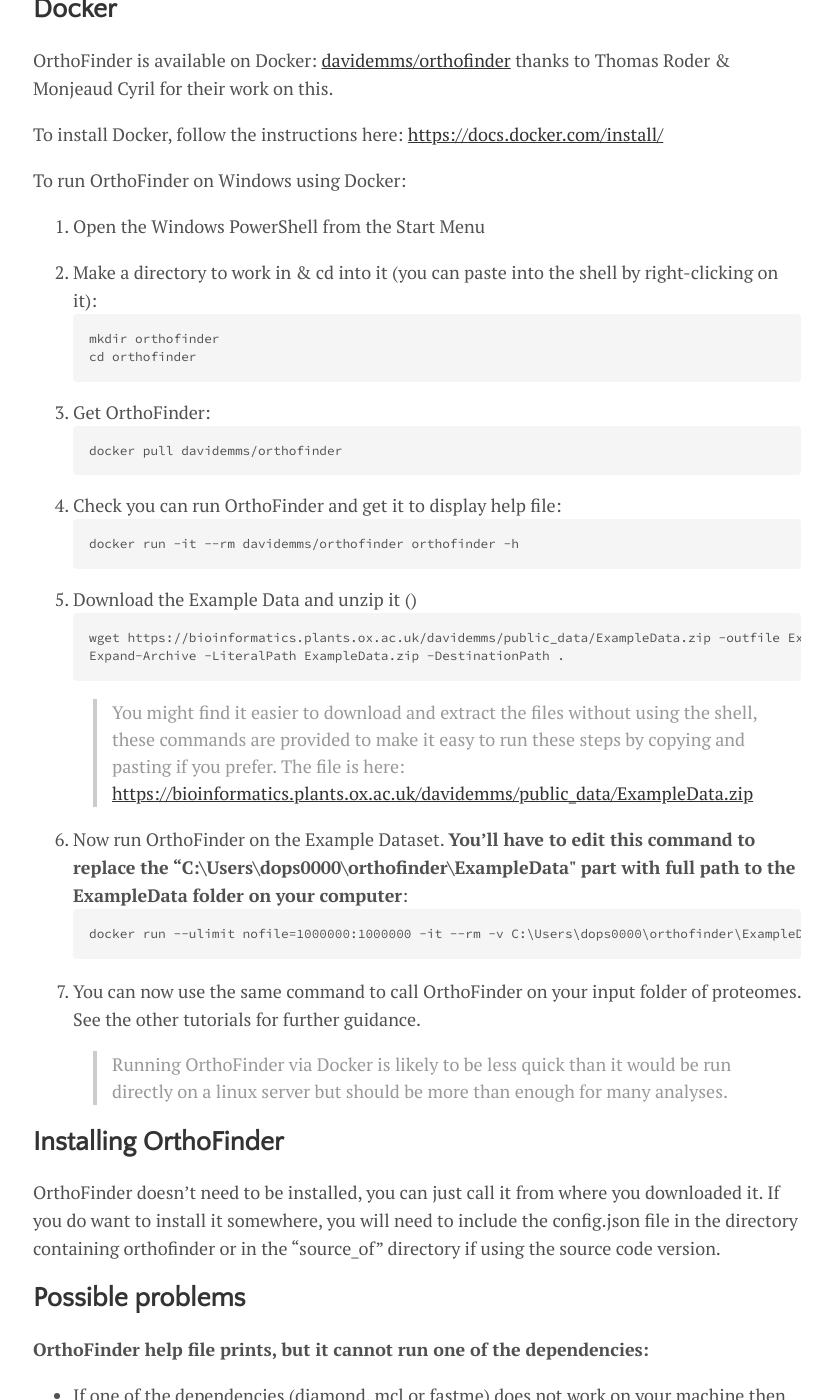
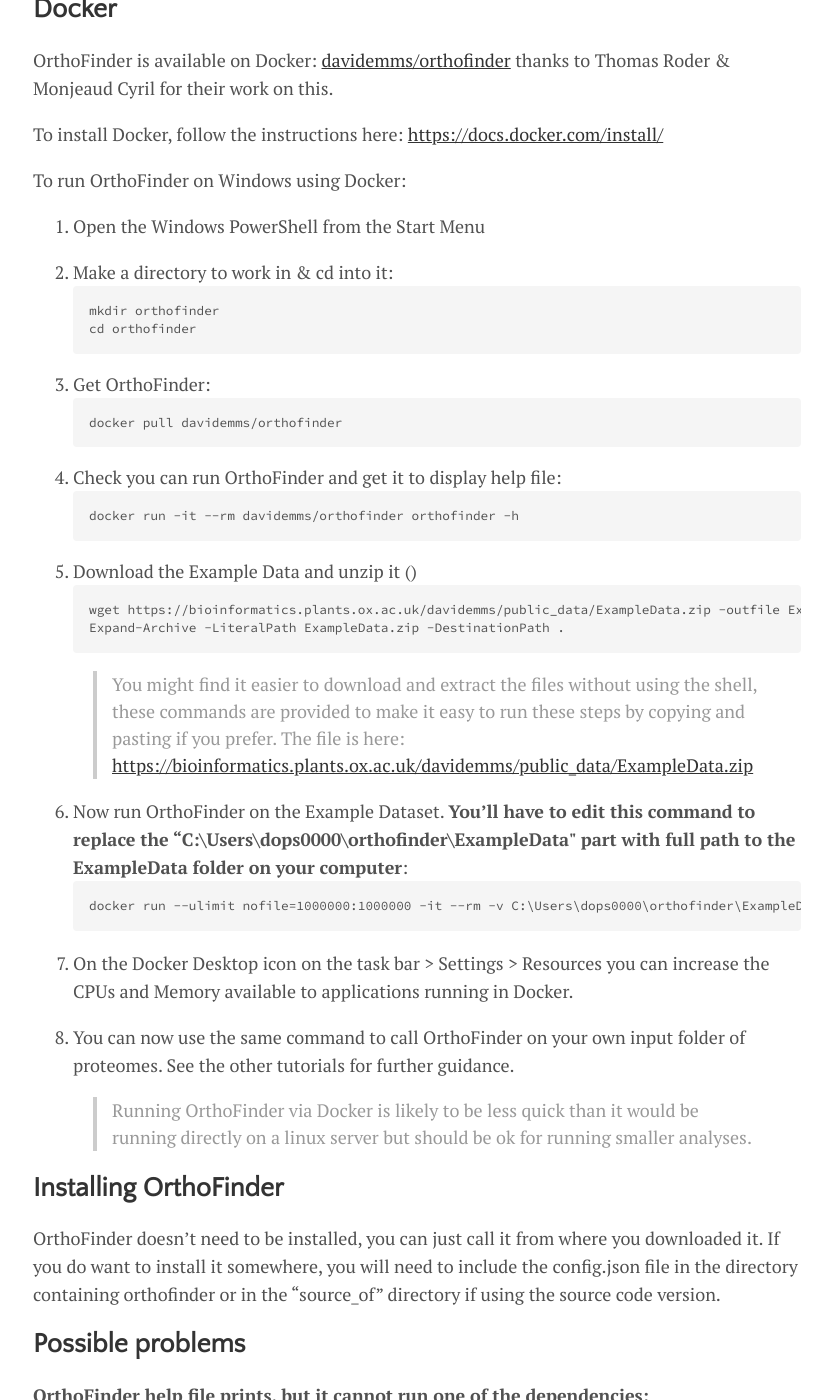
Before and after one commit to olgaemms/davidemms.github.io, a Jekyll site: the page built from _posts/2019-10-19-alternative-ways-of-getting-OrthoFinder.md, in a window 1280 px wide and 1400 px high, scrolled down 1915 px. Shown: the whole window, without its empty margins (223-1055 px from the left). Built offline with Jekyll 4.4.1, drawn with Linux system fonts in a browser that asks for light colours.

Commit message:
Update docker guide

````diff
--- a/_posts/2019-10-19-alternative-ways-of-getting-OrthoFinder.md
+++ b/_posts/2019-10-19-alternative-ways-of-getting-OrthoFinder.md
@@ -71,7 +71,7 @@ To run OrthoFinder on Windows using Docker:
 
 1. Open the Windows PowerShell from the Start Menu
 
-2. Make a directory to work in & cd into it (you can paste into the shell by right-clicking on it):
+2. Make a directory to work in & cd into it:
 ```
 mkdir orthofinder
 cd orthofinder
@@ -100,9 +100,11 @@ Expand-Archive -LiteralPath ExampleData.zip -DestinationPath .
 docker run --ulimit nofile=1000000:1000000 -it --rm -v C:\Users\dops0000\orthofinder\ExampleData\:/input:Z davidemms/orthofinder orthofinder -f /input
 ```
 
-7. You can now use the same command to call OrthoFinder on your input folder of proteomes. See the other tutorials for further guidance.
+7. On the Docker Desktop icon on the task bar > Settings > Resources you can increase the CPUs and Memory available to applications running in Docker.
 
-    > Running OrthoFinder via Docker is likely to be less quick than it would be run directly on a linux server but should be more than enough for many analyses.
+8. You can now use the same command to call OrthoFinder on your own input folder of proteomes. See the other tutorials for further guidance.
+
+    > Running OrthoFinder via Docker is likely to be less quick than it would be running directly on a linux server but should be ok for running smaller analyses.
 
 ## Installing OrthoFinder
 OrthoFinder doesn't need to be installed, you can just call it from where you downloaded it. If you do want to install it somewhere, you will need to include the config.json file in the directory containing orthofinder or in the "source_of" directory if using the source code version.
````
